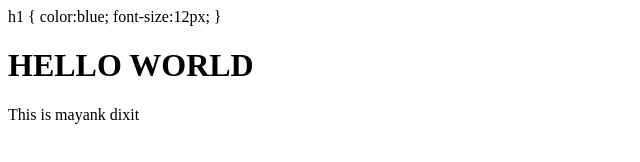
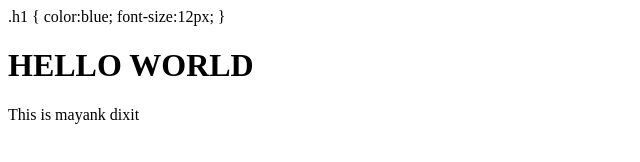
Before and after one commit to mayank0802/demo, a website: page public/index.html in a window 1280 px wide. Shown: the full height of the page, 0-640 px from the left. Drawn offline with Linux system fonts and the light colour scheme.

Commit message:
Update index.html

```diff
--- a/public/index.html
+++ b/public/index.html
@@ -2,11 +2,14 @@
 <html>
 <head>
 	<styles>
-	h1 { color:blue; font-size:12px; }
+	.h1 {
+		color:blue;
+		font-size:12px;
+		}
 	</styles>
 </head>
   <body>
 	<h1> HELLO WORLD </h1>
-	<p >This is mayank dixit</p>
+	<p color:blue>This is mayank dixit</p>
   </body>
 </html>
```
